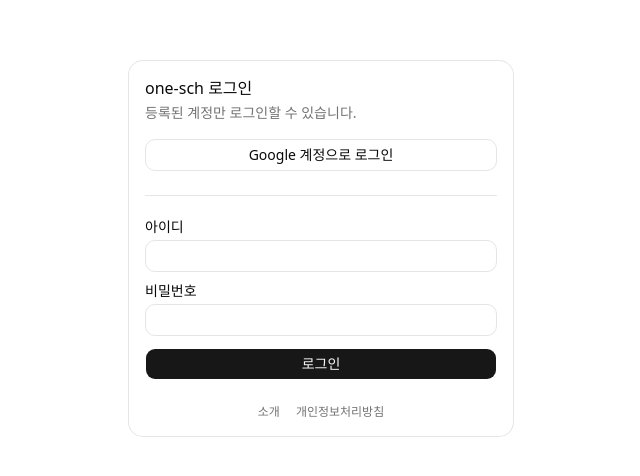
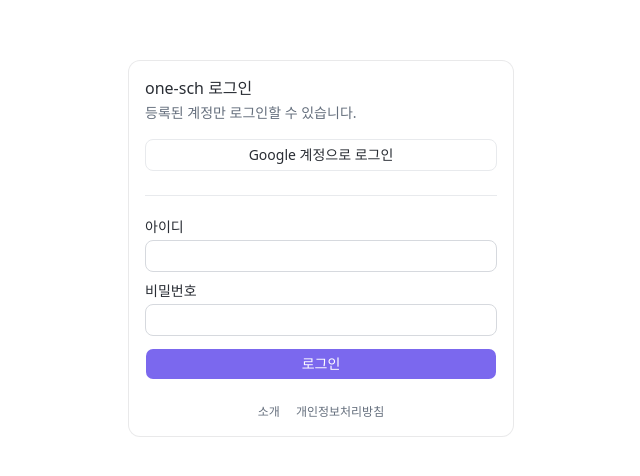
Before and after one commit to blindrift/one-sch, a Next.js app: page /login in a window 1280 px wide. Shown: the part 152-628 px from the top of the page, without its empty margins (319-959 px from the left). Built offline with nearby package versions, Linux system fonts and the light colour scheme; no server answers.

Commit message:
디자인 토큰: ClickUp 풍 흰 바탕·회색 단계·보라 강조, 주말·오늘·상태 색, shadcn 변수 연결, TASK_STATUS_COLORS
Co-Authored-By: Claude Opus 5.5 <noreply@anthropic.com>

```diff
--- a/src/app/globals.css
+++ b/src/app/globals.css
@@ -38,6 +38,17 @@
     --color-card: var(--card);
     --color-foreground: var(--foreground);
     --color-background: var(--background);
+    --color-brand: var(--brand);
+    --color-brand-hover: var(--brand-hover);
+    --color-brand-soft: var(--brand-soft);
+    --color-surface-muted: var(--surface-muted);
+    --color-surface-sunken: var(--surface-sunken);
+    --color-line: var(--line);
+    --color-text-subtle: var(--text-subtle);
+    --color-status-todo: var(--status-todo);
+    --color-status-progress: var(--status-progress);
+    --color-status-blocked: var(--status-blocked);
+    --color-status-done: var(--status-done);
     --radius-sm: calc(var(--radius) * 0.6);
     --radius-md: calc(var(--radius) * 0.8);
     --radius-lg: var(--radius);
@@ -48,38 +59,60 @@
 }
 
 :root {
-    --background: oklch(1 0 0);
-    --foreground: oklch(0.145 0 0);
-    --card: oklch(1 0 0);
-    --card-foreground: oklch(0.145 0 0);
-    --popover: oklch(1 0 0);
-    --popover-foreground: oklch(0.145 0 0);
-    --primary: oklch(0.205 0 0);
-    --primary-foreground: oklch(0.985 0 0);
-    --secondary: oklch(0.97 0 0);
-    --secondary-foreground: oklch(0.205 0 0);
-    --muted: oklch(0.97 0 0);
-    --muted-foreground: oklch(0.556 0 0);
-    --accent: oklch(0.97 0 0);
-    --accent-foreground: oklch(0.205 0 0);
-    --destructive: oklch(0.577 0.245 27.325);
-    --border: oklch(0.922 0 0);
-    --input: oklch(0.922 0 0);
-    --ring: oklch(0.708 0 0);
-    --chart-1: oklch(0.87 0 0);
-    --chart-2: oklch(0.556 0 0);
-    --chart-3: oklch(0.439 0 0);
-    --chart-4: oklch(0.371 0 0);
-    --chart-5: oklch(0.269 0 0);
-    --radius: 0.625rem;
-    --sidebar: oklch(0.985 0 0);
-    --sidebar-foreground: oklch(0.145 0 0);
-    --sidebar-primary: oklch(0.205 0 0);
-    --sidebar-primary-foreground: oklch(0.985 0 0);
-    --sidebar-accent: oklch(0.97 0 0);
-    --sidebar-accent-foreground: oklch(0.205 0 0);
-    --sidebar-border: oklch(0.922 0 0);
-    --sidebar-ring: oklch(0.708 0 0);
+    /* 디자인 토큰(ClickUp 풍: 흰 바탕, 옅은 회색 단계, 보라 강조). 화면·간트가 함께 쓴다. */
+    --brand: #7b68ee;
+    --brand-hover: #6a57e3;
+    --brand-soft: #f0eefd;
+    --brand-foreground: #ffffff;
+    --surface: #ffffff;
+    --surface-muted: #f7f8f9;
+    --surface-sunken: #fafbfc;
+    --line: #e8eaed;
+    --line-strong: #d6d9de;
+    --text: #292d34;
+    --text-muted: #656f7d;
+    --text-subtle: #87909e;
+    --weekend: #f7f8fa;
+    --today: #fd71af;
+    --status-todo: #87909e;
+    --status-progress: #4c7dff;
+    --status-blocked: #e5484d;
+    --status-done: #2fb17c;
+    --shadow-sm: 0 1px 2px rgba(16, 24, 40, 0.06);
+    --shadow-md: 0 4px 16px rgba(16, 24, 40, 0.1);
+
+    --background: #ffffff;
+    --foreground: var(--text);
+    --card: #ffffff;
+    --card-foreground: var(--text);
+    --popover: #ffffff;
+    --popover-foreground: var(--text);
+    --primary: var(--brand);
+    --primary-foreground: var(--brand-foreground);
+    --secondary: var(--surface-muted);
+    --secondary-foreground: var(--text);
+    --muted: var(--surface-muted);
+    --muted-foreground: var(--text-muted);
+    --accent: var(--brand-soft);
+    --accent-foreground: var(--brand-hover);
+    --destructive: #e5484d;
+    --border: var(--line);
+    --input: var(--line-strong);
+    --ring: var(--brand);
+    --chart-1: #7b68ee;
+    --chart-2: #4c7dff;
+    --chart-3: #2fb17c;
+    --chart-4: #f5a524;
+    --chart-5: #e5484d;
+    --radius: 0.5rem;
+    --sidebar: var(--surface-muted);
+    --sidebar-foreground: var(--text);
+    --sidebar-primary: var(--brand);
+    --sidebar-primary-foreground: #ffffff;
+    --sidebar-accent: #eceef1;
+    --sidebar-accent-foreground: var(--text);
+    --sidebar-border: var(--line);
+    --sidebar-ring: var(--brand);
 }
 
 .dark {
--- a/src/lib/schedule/status.ts
+++ b/src/lib/schedule/status.ts
@@ -19,3 +19,11 @@ export const TASK_STATUS_LABELS: Record<TaskStatus, string> = {
 
 /** 계층 깊이 최대(D13) */
 export const MAX_TASK_DEPTH = 5;
+
+/** 상태 색(디자인 토큰 CSS 변수). 배지·막대 점 등에 쓴다. */
+export const TASK_STATUS_COLORS: Record<TaskStatus, string> = {
+  TODO: 'var(--status-todo)',
+  IN_PROGRESS: 'var(--status-progress)',
+  BLOCKED: 'var(--status-blocked)',
+  DONE: 'var(--status-done)',
+};
```
